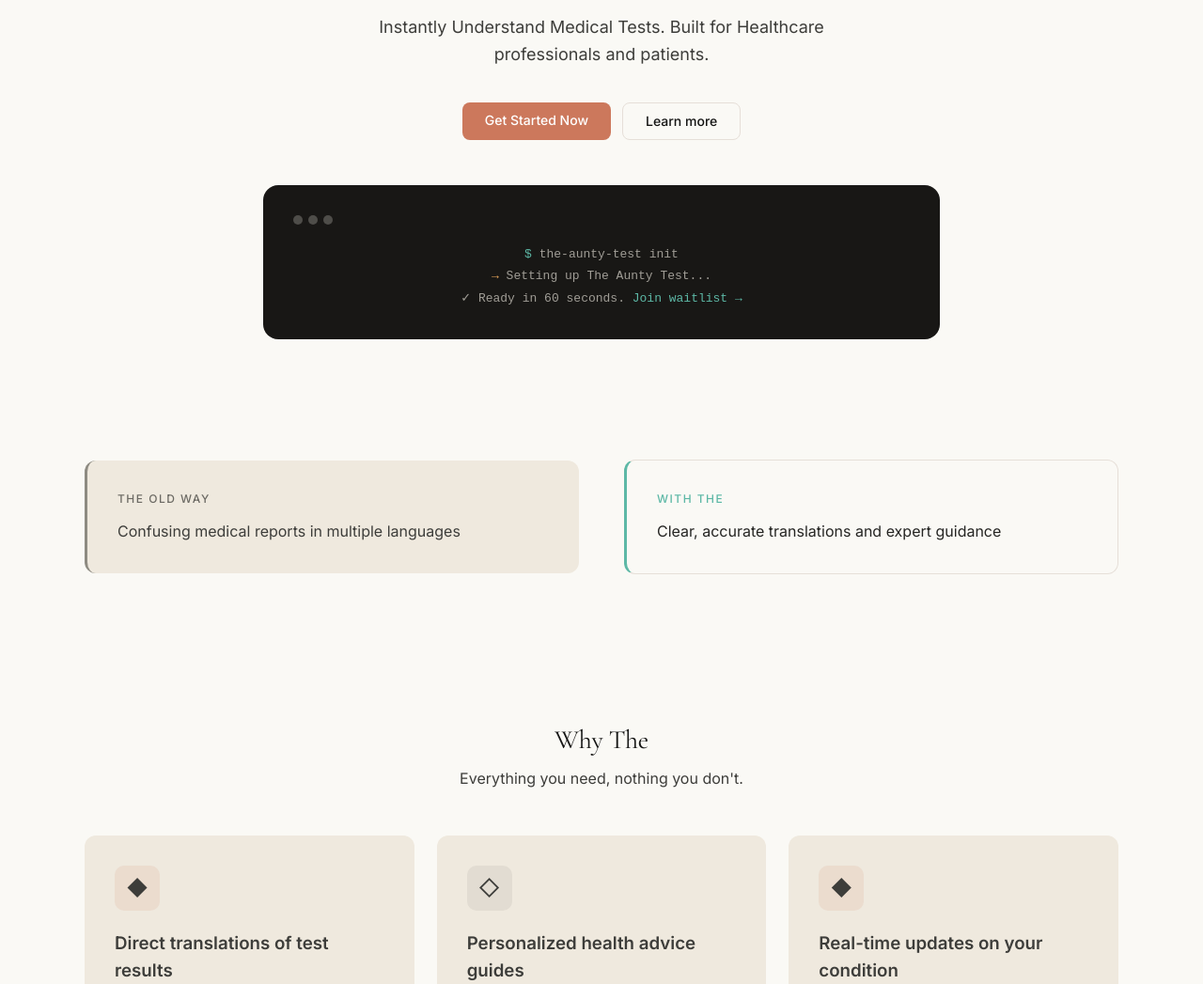
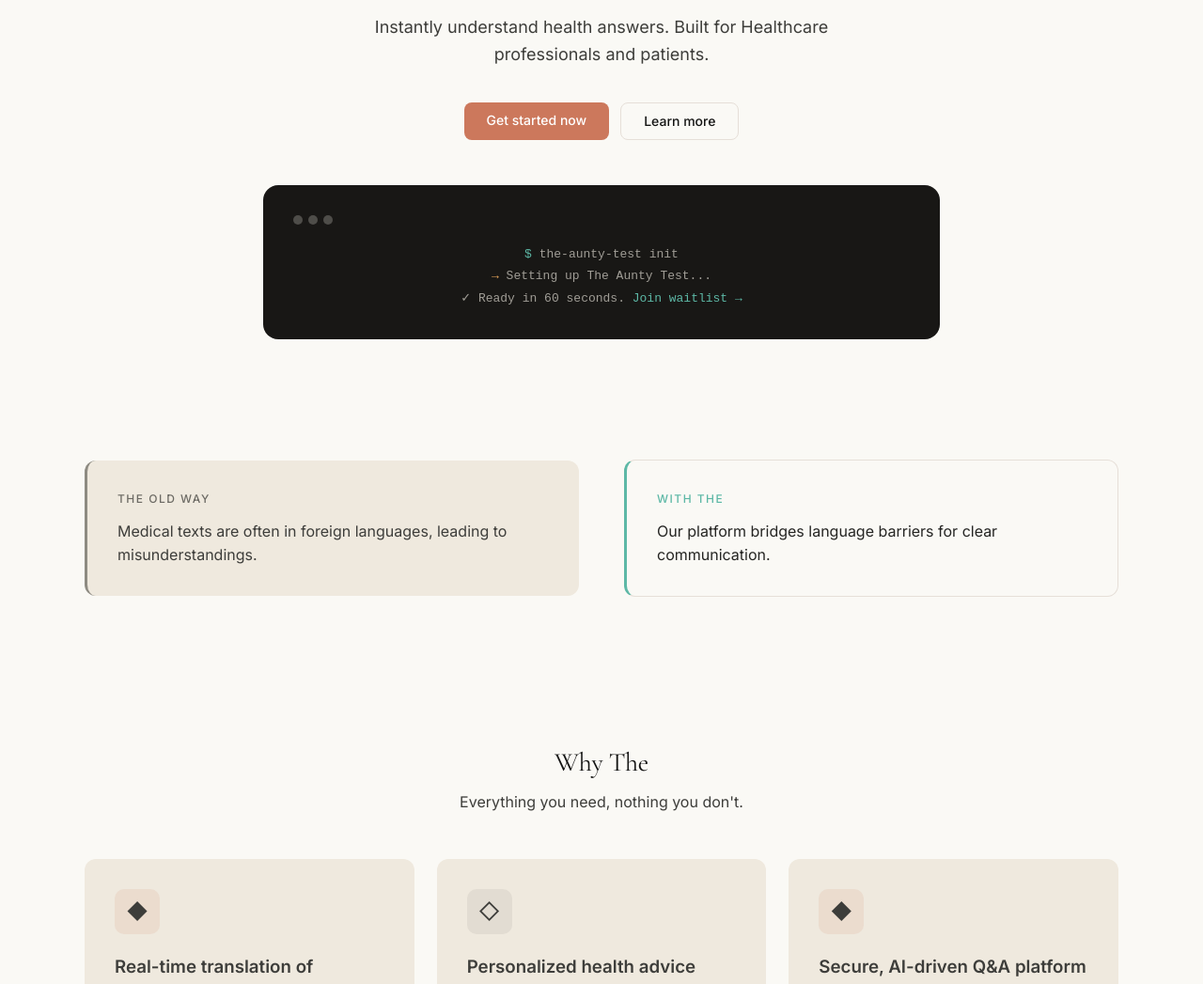
Before and after one commit to ivo1974kanchev-arch/the-aunty-test-what-bengali-sp, a website: page index.html in a window 1280 px wide. Shown: the part 253-1300 px from the top of the page at 94% size. Drawn offline with nearby package versions, Linux system fonts and the light colour scheme.

Commit message:
Rebuild with Eptus Studio design

```diff
--- a/index.html
+++ b/index.html
@@ -3,8 +3,8 @@
 <head>
 <meta charset="UTF-8">
 <meta name="viewport" content="width=device-width, initial-scale=1.0">
-<title>The Aunty Test — Instantly Understand Medical Tests</title>
-<meta name="description" content="Instantly Understand Medical Tests. Built for Healthcare professionals and patients.">
+<title>The Aunty Test — Instantly understand health answers</title>
+<meta name="description" content="Instantly understand health answers. Built for Healthcare professionals and patients.">
 <link rel="preconnect" href="https://fonts.googleapis.com">
 <link rel="preconnect" href="https://fonts.gstatic.com" crossorigin>
 <link href="https://fonts.googleapis.com/css2?family=Cormorant+Garamond:ital,wght@0,400;0,500;1,400&family=Inter:wght@400;500;600&display=swap" rel="stylesheet">
@@ -314,9 +314,9 @@ body {
   <div class="container">
     <span class="hero-badge">Launching soon</span>
     <h1 class="display-lg">The Aunty Test</h1>
-    <p class="hero-sub">Instantly Understand Medical Tests. Built for Healthcare professionals and patients.</p>
+    <p class="hero-sub">Instantly understand health answers. Built for Healthcare professionals and patients.</p>
     <div class="hero-actions">
-      <a href="#waitlist" class="btn-primary">Get Started Now</a>
+      <a href="#waitlist" class="btn-primary">Get started now</a>
       <a href="#features" class="btn-secondary">Learn more</a>
     </div>
     <div class="hero-mockup">
@@ -336,11 +336,11 @@ body {
     <div class="grid-2">
       <div class="problem-old">
         <p class="problem-label old">The old way</p>
-        <p class="body-md" style="color:var(--body)">Confusing medical reports in multiple languages</p>
+        <p class="body-md" style="color:var(--body)">Medical texts are often in foreign languages, leading to misunderstandings.</p>
       </div>
       <div class="problem-new">
         <p class="problem-label new">With The</p>
-        <p class="body-md" style="color:var(--body-strong)">Clear, accurate translations and expert guidance</p>
+        <p class="body-md" style="color:var(--body-strong)">Our platform bridges language barriers for clear communication.</p>
       </div>
     </div>
   </div>
@@ -356,17 +356,17 @@ body {
     <div class="grid-3">
       <div class="feat-card">
         <div class="feat-icon coral">&#9670;</div>
-        <h3>Direct translations of test results</h3>
+        <h3>Real-time translation of medical texts</h3>
         <p>Purpose-built from the ground up to deliver results without the overhead of traditional solutions.</p>
       </div>
       <div class="feat-card">
         <div class="feat-icon dark">&#9671;</div>
-        <h3>Personalized health advice guides</h3>
+        <h3>Personalized health advice</h3>
         <p>Designed with clarity in mind. Get insights at a glance, take action in seconds&mdash;no training required.</p>
       </div>
       <div class="feat-card">
         <div class="feat-icon coral">&#9670;</div>
-        <h3>Real-time updates on your condition</h3>
+        <h3>Secure, AI-driven Q&amp;A platform</h3>
         <p>Plugs into your existing workflow. Start seeing value from day one, not month three.</p>
       </div>
     </div>
```
